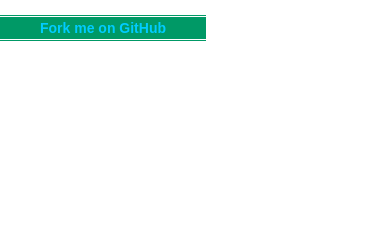
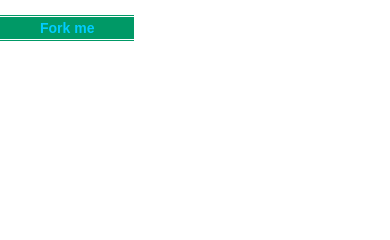
Before and after one commit to jackeyGao/bubustatus, a Django app: template bubustatus/templates/bubustatus/list.html in a window 390 px wide. Shown: the part 586-826 px from the top of the page. Run offline with Django 3.2, Linux system fonts and the light colour scheme; the template is opened without the code that fills it, so the values that code supplies are empty.

Commit message:
update fork me on github

```diff
--- a/bubustatus/templates/bubustatus/base.html
+++ b/bubustatus/templates/bubustatus/base.html
@@ -29,5 +29,5 @@
 
 </body>
 
-<style>#forkongithub a{background:#009966;color:#00CCFF;text-decoration:none;font-family:arial,sans-serif;text-align:center;font-weight:bold;padding:5px 40px;font-size:1rem;line-height:2rem;position:relative;transition:0.5s;}#forkongithub a:hover{background:#009999;color:#fff;}#forkongithub a::before,#forkongithub a::after{content:"";width:100%;display:block;position:absolute;top:1px;left:0;height:1px;background:#fff;}#forkongithub a::after{bottom:1px;top:auto;}@media screen and (min-width:800px){#forkongithub{position:absolute;display:block;top:0;right:0;width:200px;overflow:hidden;height:200px;z-index:9999;}#forkongithub a{width:200px;position:absolute;top:15px;right:-50px;transform:rotate(45deg);-webkit-transform:rotate(45deg);-ms-transform:rotate(45deg);-moz-transform:rotate(45deg);-o-transform:rotate(45deg);box-shadow:4px 4px 10px rgba(0,0,0,0.8);}}</style><span id="forkongithub"><a href="https://github.com/jackeyGao/bubustatus">Fork me on GitHub</a></span>
+<style>#forkongithub a{background:#009966;color:#00CCFF;text-decoration:none;font-family:arial,sans-serif;text-align:center;font-weight:bold;padding:5px 40px;font-size:1rem;line-height:2rem;position:relative;transition:0.5s;}#forkongithub a:hover{background:#009999;color:#fff;}#forkongithub a::before,#forkongithub a::after{content:"";width:100%;display:block;position:absolute;top:1px;left:0;height:1px;background:#fff;}#forkongithub a::after{bottom:1px;top:auto;}@media screen and (min-width:800px){#forkongithub{position:absolute;display:block;top:0;right:0;width:200px;overflow:hidden;height:200px;z-index:9999;}#forkongithub a{width:200px;position:absolute;top:15px;right:-50px;transform:rotate(45deg);-webkit-transform:rotate(45deg);-ms-transform:rotate(45deg);-moz-transform:rotate(45deg);-o-transform:rotate(45deg);box-shadow:4px 4px 10px rgba(0,0,0,0.8);}}</style><span id="forkongithub"><a href="https://github.com/jackeyGao/bubustatus">Fork me</a></span>
 </html>
```
